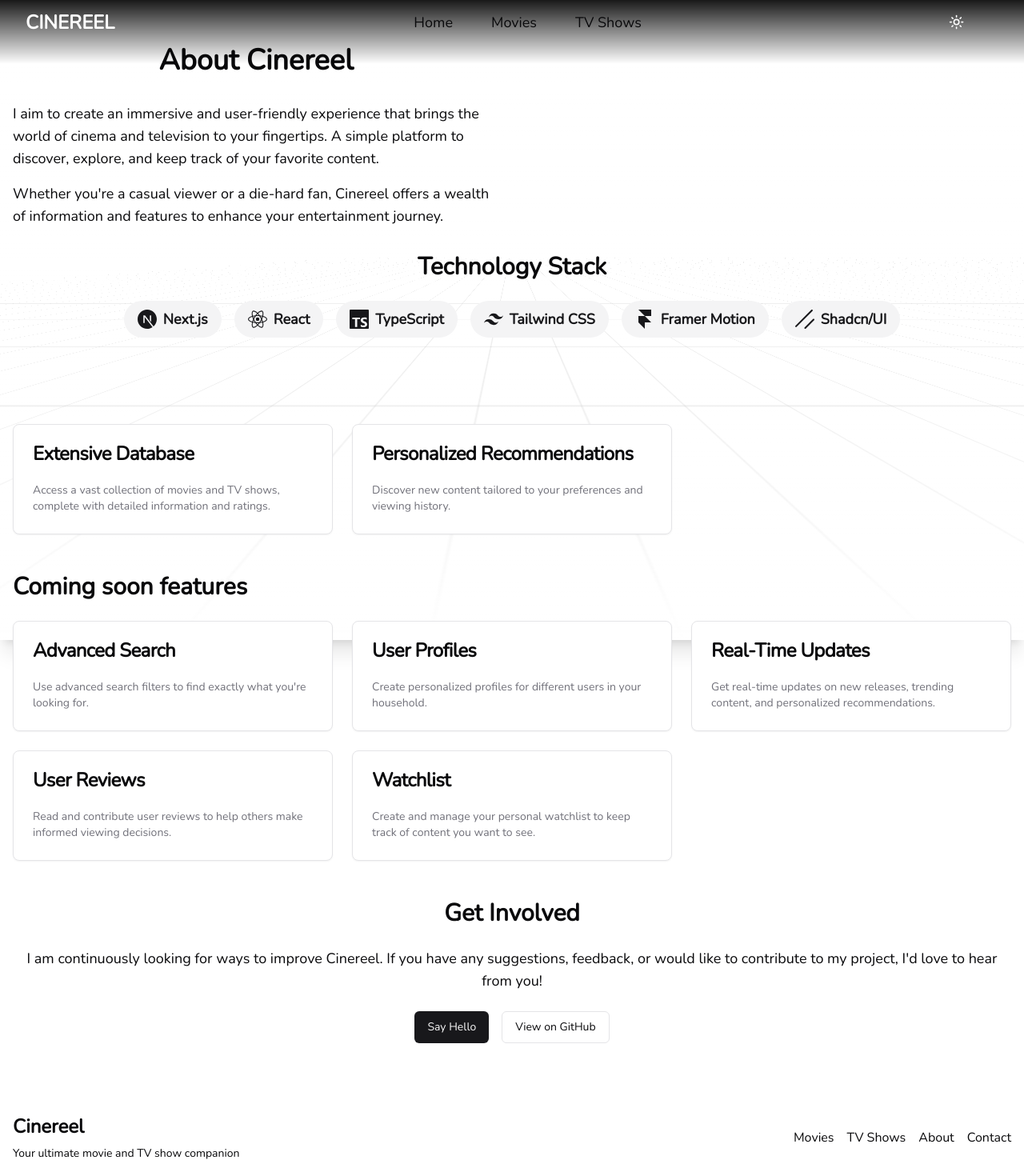
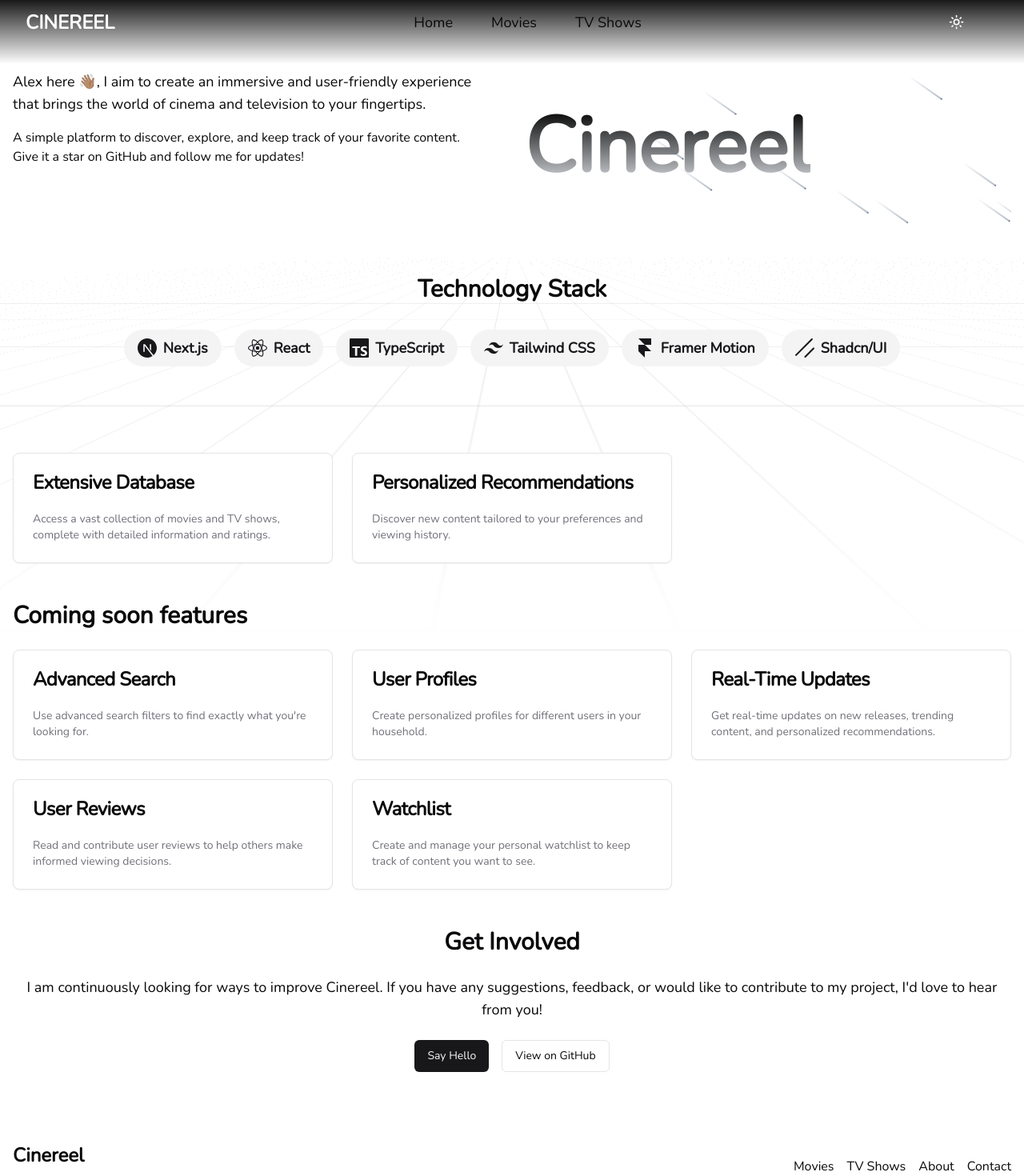
Before and after one commit to Xanderyeng/cinereel, a Next.js app: page /about in a window 1280 px wide. Shown: the top 1470 px of the page at 80% size. Built offline with nearby package versions, Linux system fonts and the light colour scheme.

Commit message:
Metadata update, code scars clean up

```diff
--- /dev/null
+++ b/app/about/ReelMeteors.tsx
@@ -0,0 +1,12 @@
+import Meteors from "@/components/magicui/meteors";
+
+export function ReelMeteors() {
+  return (
+    <div className="relative flex h-full w-full flex-col items-start justify-center overflow-hidden rounded-none border-none bg-transparent outline-none">
+      <Meteors number={30} />
+      <span className="pointer-events-none whitespace-pre-wrap bg-gradient-to-b from-black to-gray-300/80 bg-clip-text text-center text-8xl font-semibold leading-none text-transparent dark:from-white dark:to-slate-900/10">
+        Cinereel
+      </span>
+    </div>
+  );
+}
--- a/app/about/page.tsx
+++ b/app/about/page.tsx
@@ -1,37 +1,60 @@
-import Link from 'next/link'
-
-import { Button } from "@/components/ui/button"
-import { ClassicRetroGrid } from "@/components/ClassicRetroGrid"
-import { Card, CardHeader, CardTitle, CardDescription, CardContent } from "@/components/ui/card"
-import { TechStack } from './techStack'
+import Link from "next/link";
+import { Suspense } from "react";
+import { TechStack } from "./techStack";
+import { ReelMeteors } from "./ReelMeteors";
+import { Button } from "@/components/ui/button";
+import { ClassicRetroGrid } from "@/components/ClassicRetroGrid";
+import {
+  Card,
+  CardHeader,
+  CardTitle,
+  CardDescription,
+  CardContent,
+} from "@/components/ui/card";
+import CardLoading from "@/components/CardLoading";
 
 export default function AboutPage() {
   return (
     <>
       <section className="container relative mx-auto px-4 py-14">
-      <div className=" relative z-10 grid grid-cols-1 md:grid-cols-2 gap-8 pb-8">
-        <div className='relative z-10'>
-        <h1 className="text-4xl font-bold mb-8 text-center">About Cinereel</h1>
+        <div className=" relative z-10 grid grid-cols-1 md:grid-cols-2 gap-8 mb-8 py-8">
+          <div className="relative z-10">
+            {/* <h1 className="text-4xl font-bold my-8 text-center">About Cinereel</h1> */}
             <p className="text-lg mb-4">
-           I aim to create an immersive and user-friendly experience that brings the world of cinema and television to your fingertips. A simple platform to discover, explore, and keep track of your favorite content.
+              Alex here 👋🏽, I aim to create an immersive and user-friendly
+              experience that brings the world of cinema and television to your
+              fingertips.
             </p>
-          <p className="text-lg">
-            Whether you're a casual viewer or a die-hard fan, Cinereel offers a wealth of information and features to enhance your entertainment journey.
+            <p>
+              A simple platform to discover, explore, and keep track of your
+              favorite content.
             </p>
+            <p>Give it a star on GitHub and follow me for updates!</p>
           </div>
-        <div className="relative h-full">
-
+          <Suspense fallback={<CardLoading />}>
+            <div className="relative h-48">
+              <ReelMeteors />
             </div>
+          </Suspense>
         </div>
-        <section className='relative z-10'>
+        <Suspense fallback={<CardLoading />}>
+          <section className="relative z-10">
             <TechStack />
           </section>
-
+        </Suspense>
         <h2 className="text-3xl font-semibold mb-6">Key Features</h2>
         <div className=" relative z-10 grid grid-cols-1 md:grid-cols-2 lg:grid-cols-3 gap-6 mb-12">
           {[
-          { title: "Extensive Database", description: "Access a vast collection of movies and TV shows, complete with detailed information and ratings." },
-          { title: "Personalized Recommendations", description: "Discover new content tailored to your preferences and viewing history." }
+            {
+              title: "Extensive Database",
+              description:
+                "Access a vast collection of movies and TV shows, complete with detailed information and ratings.",
+            },
+            {
+              title: "Personalized Recommendations",
+              description:
+                "Discover new content tailored to your preferences and viewing history.",
+            },
           ].map((feature, index) => (
             <Card key={index}>
               <CardHeader>
@@ -44,14 +67,36 @@
           ))}
         </div>
 
-      <h2 className=' relative z-10 text-3xl font-semibold mb-6'>Coming soon features</h2>
-      <div className=' relative z-10 grid grid-cols-1 md:grid-cols-2 lg:grid-cols-3 gap-6 mb-12'>
+        <h2 className=" relative z-10 text-3xl font-semibold mb-6">
+          Coming soon features
+        </h2>
+        <div className=" relative z-10 grid grid-cols-1 md:grid-cols-2 lg:grid-cols-3 gap-6 mb-12">
           {[
-          { title: "Advanced Search", description: "Use advanced search filters to find exactly what you're looking for." },
-          { title: "User Profiles", description: "Create personalized profiles for different users in your household." },
-          { title: "Real-Time Updates", description: "Get real-time updates on new releases, trending content, and personalized recommendations." },
-          { title: "User Reviews", description: "Read and contribute user reviews to help others make informed viewing decisions." },
-          { title: "Watchlist", description: "Create and manage your personal watchlist to keep track of content you want to see." },
+            {
+              title: "Advanced Search",
+              description:
+                "Use advanced search filters to find exactly what you're looking for.",
+            },
+            {
+              title: "User Profiles",
+              description:
+                "Create personalized profiles for different users in your household.",
+            },
+            {
+              title: "Real-Time Updates",
+              description:
+                "Get real-time updates on new releases, trending content, and personalized recommendations.",
+            },
+            {
+              title: "User Reviews",
+              description:
+                "Read and contribute user reviews to help others make informed viewing decisions.",
+            },
+            {
+              title: "Watchlist",
+              description:
+                "Create and manage your personal watchlist to keep track of content you want to see.",
+            },
           ].map((feature, index) => (
             <Card key={index}>
               <CardHeader>
@@ -64,27 +109,32 @@
           ))}
         </div>
 
-
         <div className=" relative z-10 text-center">
           <h2 className="text-3xl font-semibold mb-6">Get Involved</h2>
           <p className="text-lg mb-6">
-          I am continuously looking for ways to improve Cinereel. If you have any suggestions, feedback, or would like to contribute to my project, I'd love to hear from you!
+            I am continuously looking for ways to improve Cinereel. If you have
+            any suggestions, feedback, or would like to contribute to my
+            project, I'd love to hear from you!
           </p>
           <div className="flex justify-center gap-4">
             <Button asChild>
               <Link href="/contact">Say Hello</Link>
             </Button>
             <Button variant="outline" asChild>
-            <a href="https://github.com/xanderyeng/nextflix" target="_blank" rel="noopener noreferrer">
+              <a
+                href="https://github.com/xanderyeng/cinereel"
+                target="_blank"
+                rel="noopener noreferrer"
+              >
                 View on GitHub
               </a>
             </Button>
           </div>
         </div>
       </section>
-      <div className='absolute z-0 top-0 left-0 w-full h-full'>
+      <div className="absolute z-0 top-0 left-0 w-full h-full">
         <ClassicRetroGrid />
       </div>
     </>
-  )
+  );
 }
--- a/app/about/techStack.tsx
+++ b/app/about/techStack.tsx
@@ -21,7 +21,7 @@
         initial={{ y: 50, opacity: 0 }}
         animate={{ y: 0, opacity: 1 }}
         transition={{ duration: 0.5 }}
-        className="text-3xl font-semibold mb-6"
+        className="text-3xl font-semibold mb-8"
       >
         Technology Stack
       </motion.h2>
--- a/app/fonts.ts
+++ b/app/fonts.ts
@@ -2,8 +2,6 @@
   Inter,
   Lato,
   Raleway,
-  Ubuntu,
-  Zilla_Slab,
   Nunito,
 } from "next/font/google";
 
@@ -23,18 +21,6 @@
   fallback: ["Verdana", "Geneva", "sans-serif"],
   variable: "--font-raleway",
 });
-export const ubuntu = Ubuntu({
-  subsets: ["latin"],
-  weight: ["400"],
-  fallback: ["Roboto", "Arial", "sans-serif"],
-  variable: "--font-ubuntu",
-});
-export const zilla_slab = Zilla_Slab({
-  subsets: ["latin"],
-  weight: ["400"],
-  fallback: ["Georgia", "serif"],
-  variable: "--font-zilla_slab",
-});
 export const nunito = Nunito({
   subsets: ["latin"],
   weight: ["400"],
--- a/app/layout.tsx
+++ b/app/layout.tsx
@@ -2,21 +2,50 @@
 import type { Metadata } from "next";
 import { GoogleTagManager } from '@next/third-parties/google'
 
+import { inter, lato, nunito, raleway } from "./fonts";
 import { SpeedInsights } from "@vercel/speed-insights/next";
 import { ThemeProvider } from "@/_components/theme-provider";
-import { inter, lato, ubuntu, zilla_slab, nunito, raleway } from "./fonts";
 
 import Navbar from "@/components/navbar/Navbar";
 import Footer from "@/components/footer/Footer";
 import BottomNav from "@/components/navbar/BottomNavbar";
 
 export const metadata: Metadata = {
-  title: "Cinereel",
-  description: "Created by Alexander Chepkiyeng",
+  title: 'Cinereel - Your Ultimate Movie and TV Show Companion',
+  description: 'Discover, explore, and track your favorite movies and TV shows with Cinereel. Get personalized recommendations, read reviews, and stay up-to-date with the latest in entertainment.',
+  keywords: 'movies, TV shows, cinema, entertainment, reviews, recommendations',
+  openGraph: {
+    title: 'Cinereel - Your Ultimate Movie and TV Show Companion',
+    description: 'Discover, explore, and track your favorite movies and TV shows with Cinereel.',
+    url: 'https://cinereel.vercel.app',
+    siteName: 'Cinereel',
+    images: [
+      {
+        url: 'https://cinereel.vercel.app/reel-image-placeholder.webp',
+        width: 300,
+        height: 300,
+      },
+    ],
+    locale: 'en_US',
+    type: 'website',
+  },
+  robots: {
+    index: true,
+    follow: true,
+    googleBot: {
+      index: true,
+      follow: true,
+      'max-video-preview': -1,
+      'max-image-preview': 'large',
+      'max-snippet': -1,
+    },
+  },
   icons: {
-    icon: "/favicon.ico",
+    icon: '/favicon.ico',
+    shortcut: '/favicon-16x16.png',
+    apple: '/apple-touch-icon.png',
   },
-};
+}
 
 export default function RootLayout({
   children,
@@ -28,7 +57,7 @@
       <html lang="en" suppressHydrationWarning>
       <GoogleTagManager gtmId="GTM-TJCF55LG" />
         <body
-          className={`${inter.className} ${lato.className}  ${ubuntu.className} ${zilla_slab.className} ${nunito.className} ${raleway.className}`}
+          className={`${inter.className} ${lato.className} ${nunito.className} ${raleway.className}`}
         >
           <ThemeProvider
             attribute="class"
--- a/components/ClassicRetroGrid.tsx
+++ b/components/ClassicRetroGrid.tsx
@@ -4,7 +4,7 @@
 
 export function ClassicRetroGrid() {
   return (
-    <div className="relative flex h-full w-full flex-col items-center justify-center overflow-hidden rounded-none border-none bg-background md:shadow-xl">
+    <div className="relative flex h-full w-full flex-col items-center justify-center overflow-hidden rounded-none border-none bg-background outline-none">
 
       <RetroGrid />
     </div>
--- /dev/null
+++ b/components/magicui/meteors.tsx
@@ -0,0 +1,44 @@
+"use client";
+
+import { useEffect, useState } from "react";
+
+import { cn } from "@/lib/utils";
+
+interface MeteorsProps {
+  number?: number;
+}
+export const Meteors = ({ number = 20 }: MeteorsProps) => {
+  const [meteorStyles, setMeteorStyles] = useState<Array<React.CSSProperties>>(
+    [],
+  );
+
+  useEffect(() => {
+    const styles = [...new Array(number)].map(() => ({
+      top: -5,
+      left: Math.floor(Math.random() * window.innerWidth) + "px",
+      animationDelay: Math.random() * 1 + 0.2 + "s",
+      animationDuration: Math.floor(Math.random() * 8 + 2) + "s",
+    }));
+    setMeteorStyles(styles);
+  }, [number]);
+
+  return (
+    <>
+      {[...meteorStyles].map((style, idx) => (
+        // Meteor Head
+        <span
+          key={idx}
+          className={cn(
+            "pointer-events-none absolute left-1/2 top-1/2 size-0.5 rotate-[215deg] animate-meteor rounded-full bg-slate-500 shadow-[0_0_0_1px_#ffffff10]",
+          )}
+          style={style}
+        >
+          {/* Meteor Tail */}
+          <div className="pointer-events-none absolute top-1/2 -z-10 h-px w-[50px] -translate-y-1/2 bg-gradient-to-r from-slate-500 to-transparent" />
+        </span>
+      ))}
+    </>
+  );
+};
+
+export default Meteors;
```
Also changed, not shown: components/footer/Footer.tsx (+59 -19 lines), tailwind.config.ts (+9 -0 lines), 1 other file (tests, documents, lock files or other folders). Lines whose indentation alone changed are shown as unchanged.
